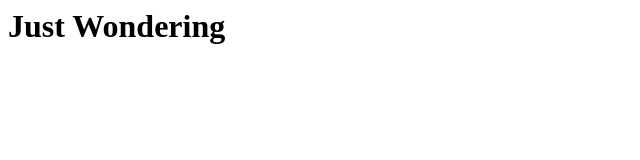
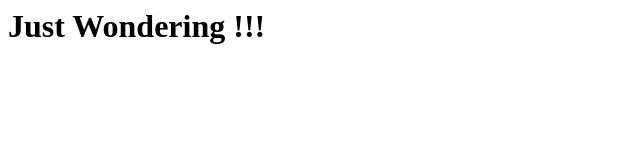
Before and after one commit to suman/gleaneo, a plain HTML site: page index.html in a window 1280 px wide. Shown: the full height of the page, 0-640 px from the left. Drawn offline with Linux system fonts and the light colour scheme.

Commit message:
Change index file

```diff
--- a/index.html
+++ b/index.html
@@ -1 +1 @@
-<h1> Just Wondering <h1>
+<h1> Just Wondering !!! <h1>
```
